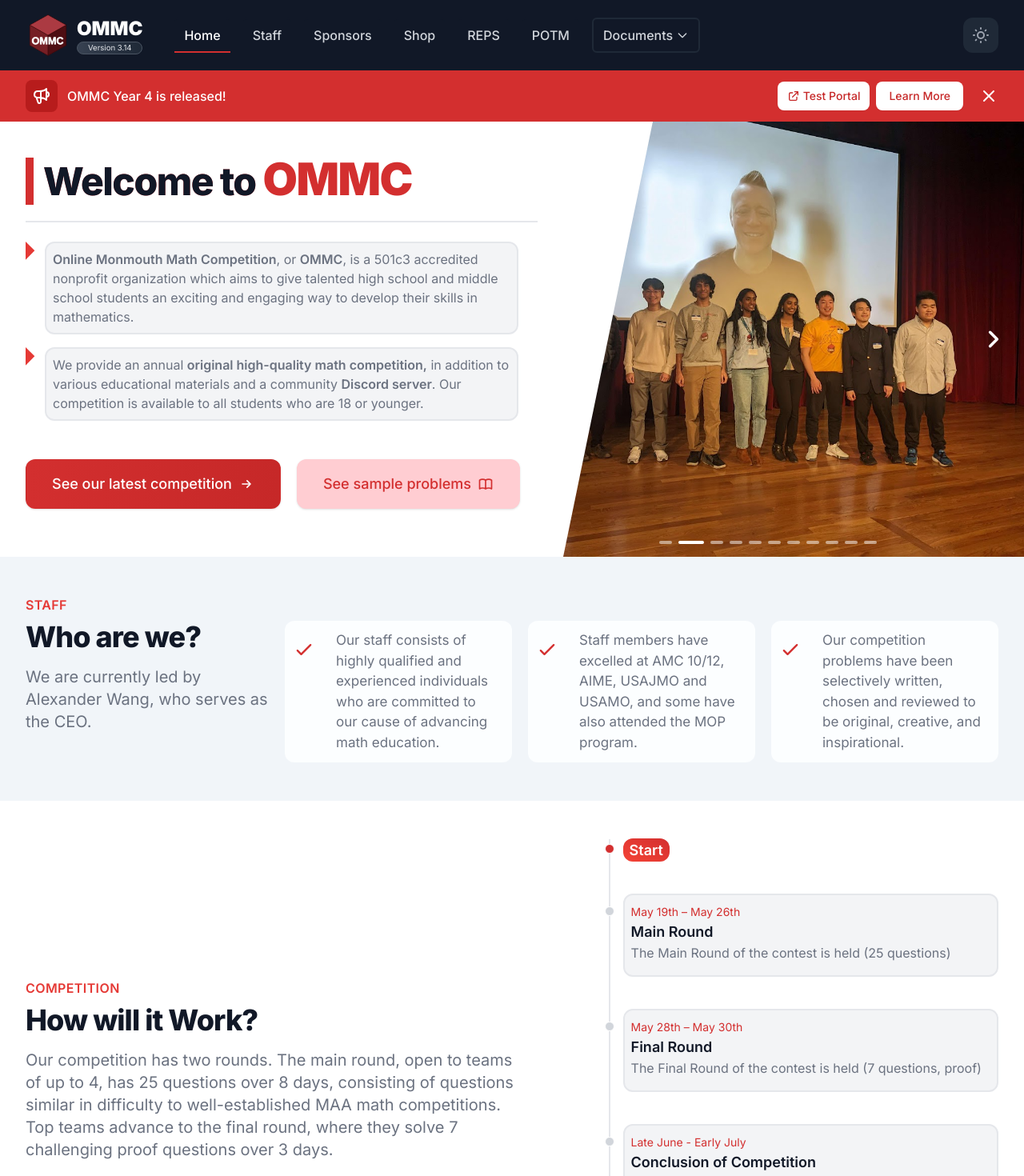
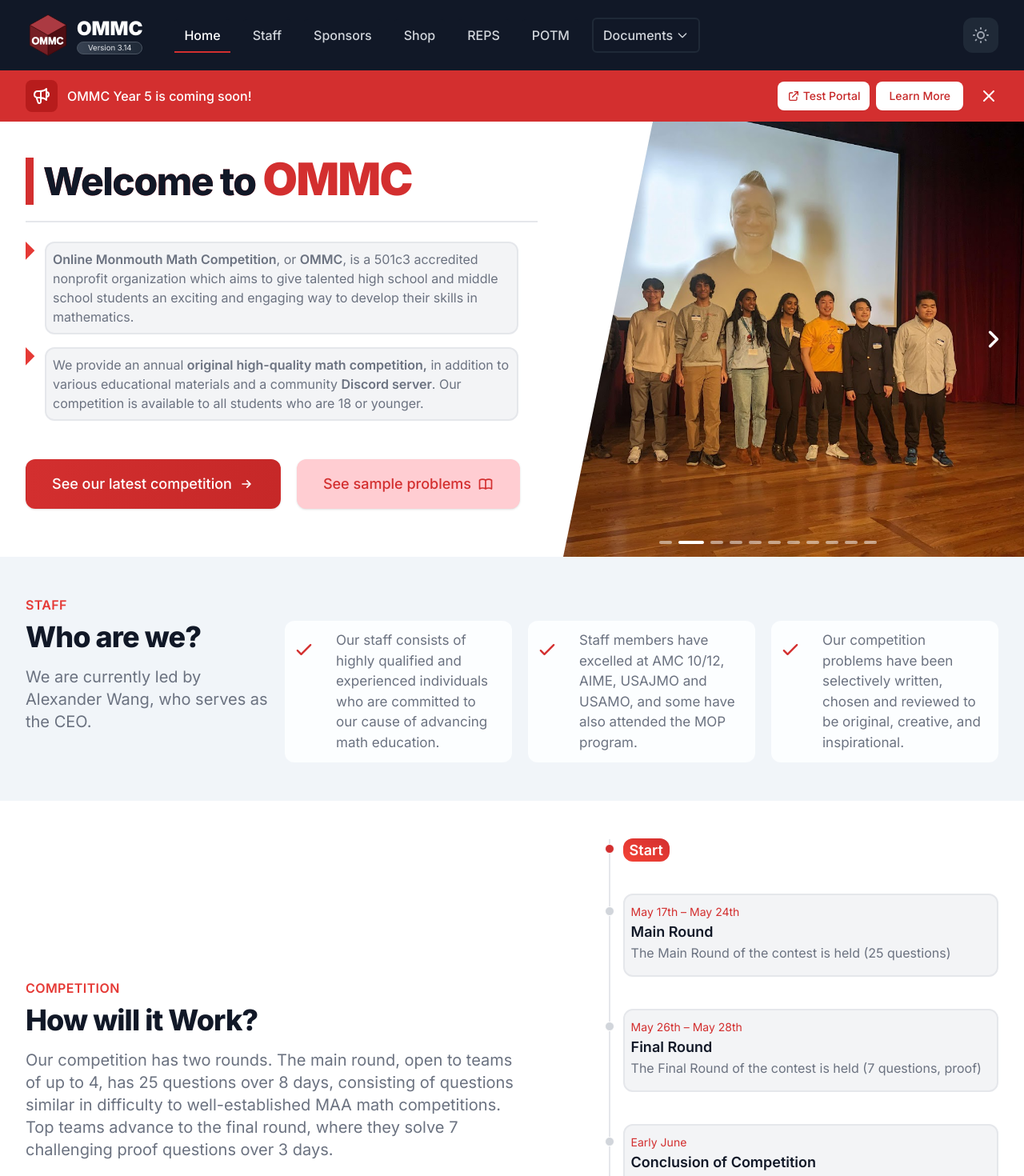
Before and after one commit to Kevin-Liu-01/OMMC-Website, a React (Create React App) app: page / in a window 1280 px wide. Shown: the top 1470 px of the page at 80% size. Built offline with nearby package versions, Linux system fonts and the light colour scheme; a web font is replaced by a local one.

Commit message:
updated to year 5

```diff
--- a/src/Components/Banner.js
+++ b/src/Components/Banner.js
@@ -25,8 +25,8 @@
               />
             </span>
             <p className="ml-3 font-medium text-white truncate">
-              <span className="md:hidden">OMMC Year 4 is released!</span>
-              <span className="hidden md:inline">OMMC Year 4 is released!</span>
+              <span className="md:hidden">OMMC Year 5 is coming soon!</span>
+              <span className="hidden md:inline">OMMC Year 5 is coming soon!</span>
             </p>
           </div>
           <div className="order-3 gap-2 grid mt-2 flex-shrink-0 w-full sm:order-2 sm:mt-0 sm:w-auto sm:flex sm:flex-row">
--- a/src/Pages/Main.tsx
+++ b/src/Pages/Main.tsx
@@ -218,7 +218,7 @@
               <li className="mb-10 ml-4 text-white bg-gray-100 dark:bg-[#1d263a] border-2 border-gray-200 dark:border-[#182133] rounded-xl p-2">
                 <div className="absolute w-3 h-3 bg-gray-300 rounded-full mt-1.5 -left-[0.415rem] border border-white dark:border-gray-900 "></div>
                 <time className="mb-1 text-sm font-normal leading-none text-red-700 dark:text-red-600">
-                  May 19th – May 26th
+                  May 17th – May 24th
                 </time>
                 <h3 className="text-lg font-semibold text-gray-900 dark:text-gray-300 ">
                   Main Round
@@ -230,7 +230,7 @@
               <li className="mb-10 ml-4 text-white bg-gray-100 dark:bg-[#1d263a] border-2 border-gray-200 dark:border-[#182133] rounded-xl p-2">
                 <div className="absolute w-3 h-3 bg-gray-300 rounded-full mt-1.5 -left-[0.415rem] border border-white dark:border-gray-900 "></div>
                 <time className="mb-1 text-sm font-normal leading-none text-red-700 dark:text-red-600">
-                  May 28th – May 30th
+                  May 26th – May 28th
                 </time>
                 <h3 className="text-lg font-semibold text-gray-900 dark:text-gray-300 ">
                   Final Round
@@ -243,7 +243,7 @@
               <li className="mb-10 ml-4 text-white bg-gray-100 dark:bg-[#1d263a] border-2 border-gray-200 dark:border-[#182133] rounded-xl p-2">
                 <div className="absolute w-3 h-3 bg-gray-300 rounded-full mt-1.5 -left-[0.415rem] border border-white dark:border-gray-900 "></div>
                 <time className="mb-1 text-sm font-normal leading-none text-red-700 dark:text-red-600">
-                  Late June - Early July
+                  Early June
                 </time>
                 <h3 className="text-lg font-semibold text-gray-900 dark:text-gray-300 ">
                   Conclusion of Competition
--- a/src/Pages/REPS.tsx
+++ b/src/Pages/REPS.tsx
@@ -126,7 +126,7 @@
                 <p className="mb-3">
                   REPS 2025 will be held at the Science and Engineering Resource
                   Center at Rutgers University New Brunswick in Auditoriums
-                  111, 118, 209, on April 19th, 2025, from 1-6PM EST. The address
+                  111, 118, 209, on June 7th, 2025, from 1-6PM EST. The address
                   is 96 Frelinghuysen Rd, Piscataway, NJ 08854.
                 </p>
                 <div className="grid grid-cols-1 md:grid-cols-2 gap-4">
```
Also changed, not shown: 1 other file (tests, documents, lock files or other folders).
